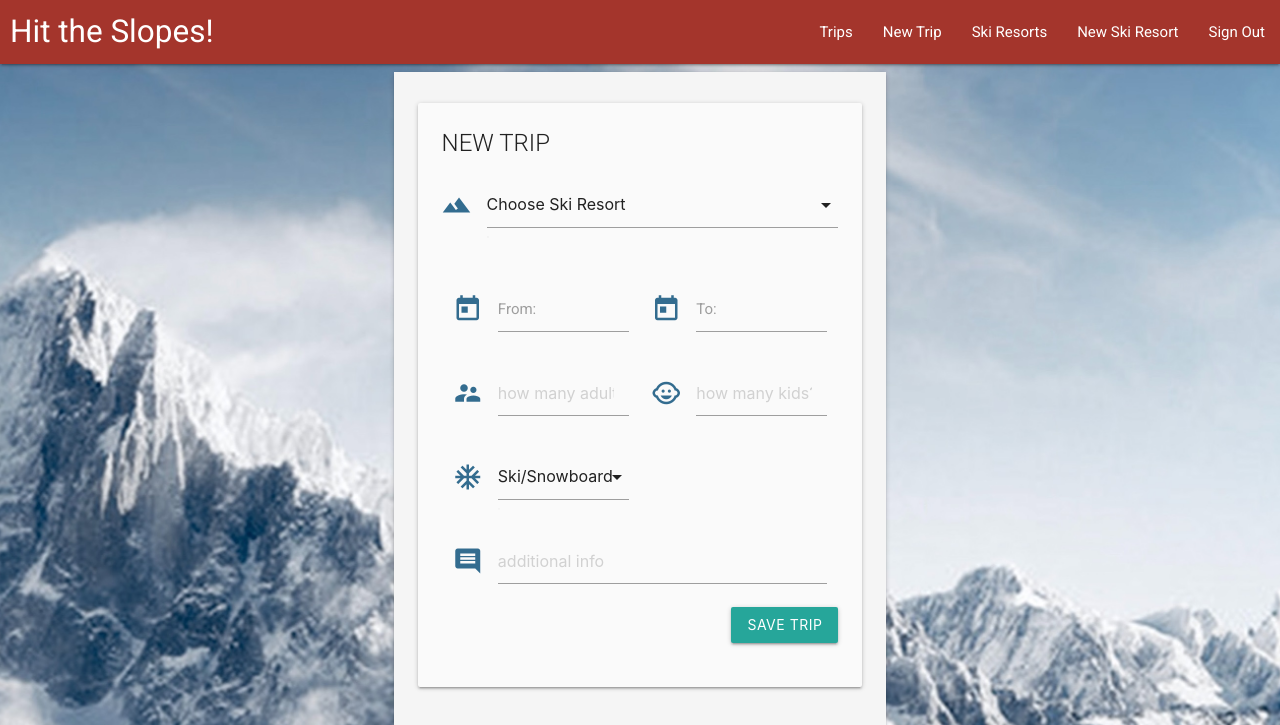
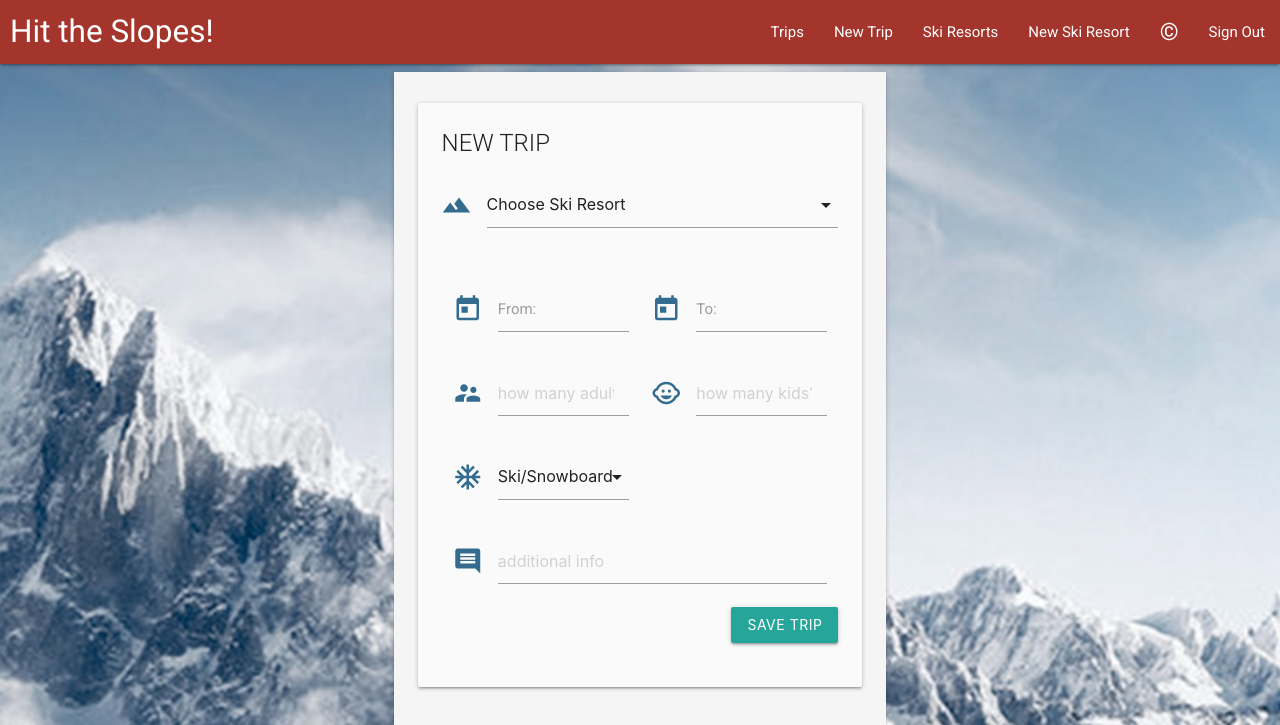
Before and after one commit to OlekSt/Hit-the-Slopes, a Flask app: page /add_trip in a window 1280 px wide. Shown: the top 725 px of the page. Run offline with Flask 2, Linux system fonts and the light colour scheme; data that the repository does not hold is empty; some libraries are stand-ins or nearby versions.

Commit message:
Changed place for copyright trigger button

```diff
--- a/static/css/style.css
+++ b/static/css/style.css
@@ -126,8 +126,12 @@ body{
     margin-right: 0.15em;
 }
 
-#footer-btn{
-    bottom: 0;
+#footer-btn {
+    font-size: 1.6em;
+}
+
+#footer-btn-mobile{
+    font-size: 0.8em;
 }
 
 .card-image{
@@ -382,10 +386,6 @@ a[data-tool-tip]:hover::after {
 /* End - Modal for users' profiles */
 
 /* Footer */
-#footer-btn{
-    background-color: #336C8F !important;
-}
-
 #footer-img{
     width: 5em;
     height: 5em;
--- a/templates/footer.html
+++ b/templates/footer.html
@@ -1,7 +1,5 @@
 {% block footer %}
 
-<!-- Footer trigger button -->
-    <a id="footer-btn" href="#footer-modal" class="btn-floating btn-small waves-effect waves-light right modal-trigger"><i class="material-icons">copyright</i></a>
 <!-- Footer modal -->
 <div id="footer-modal" class="modal card">
     <div id="footer-content" class="card-content">
--- a/templates/nav.html
+++ b/templates/nav.html
@@ -11,7 +11,9 @@
                         <li><a href="{{url_for('add_trip')}}">New Trip</a></li>
                         <li><a href="{{url_for('ski_resorts')}}">Ski Resorts</a></li>
                         <li><a href="{{ url_for('add_skiresort') }}">New Ski Resort</a></li>
+                        <li><a id="footer-btn" href="#footer-modal" class="modal-trigger">&copy;</a></li>
                         <li><a href="{{url_for('sign_out')}}">Sign Out</a></li>
+
                     </ul>
             </div>
         </nav>
@@ -21,6 +23,7 @@
             <li><a href="{{url_for('add_trip')}}">New Trip</a></li>
             <li><a href="{{url_for('ski_resorts')}}">Ski Resorts</a></li>
             <li><a href="{{ url_for('add_skiresort') }}">New Ski Resort</a></li>
+            <li><a id="footer-btn-mobile" href="#footer-modal" class="modal-trigger">&copy;&nbsp;About</a></li>
             <li><a href="{{url_for('sign_out')}}">Sign Out</a></li>
         </ul>
 </header>
```
Lines whose indentation alone changed are shown as unchanged.
